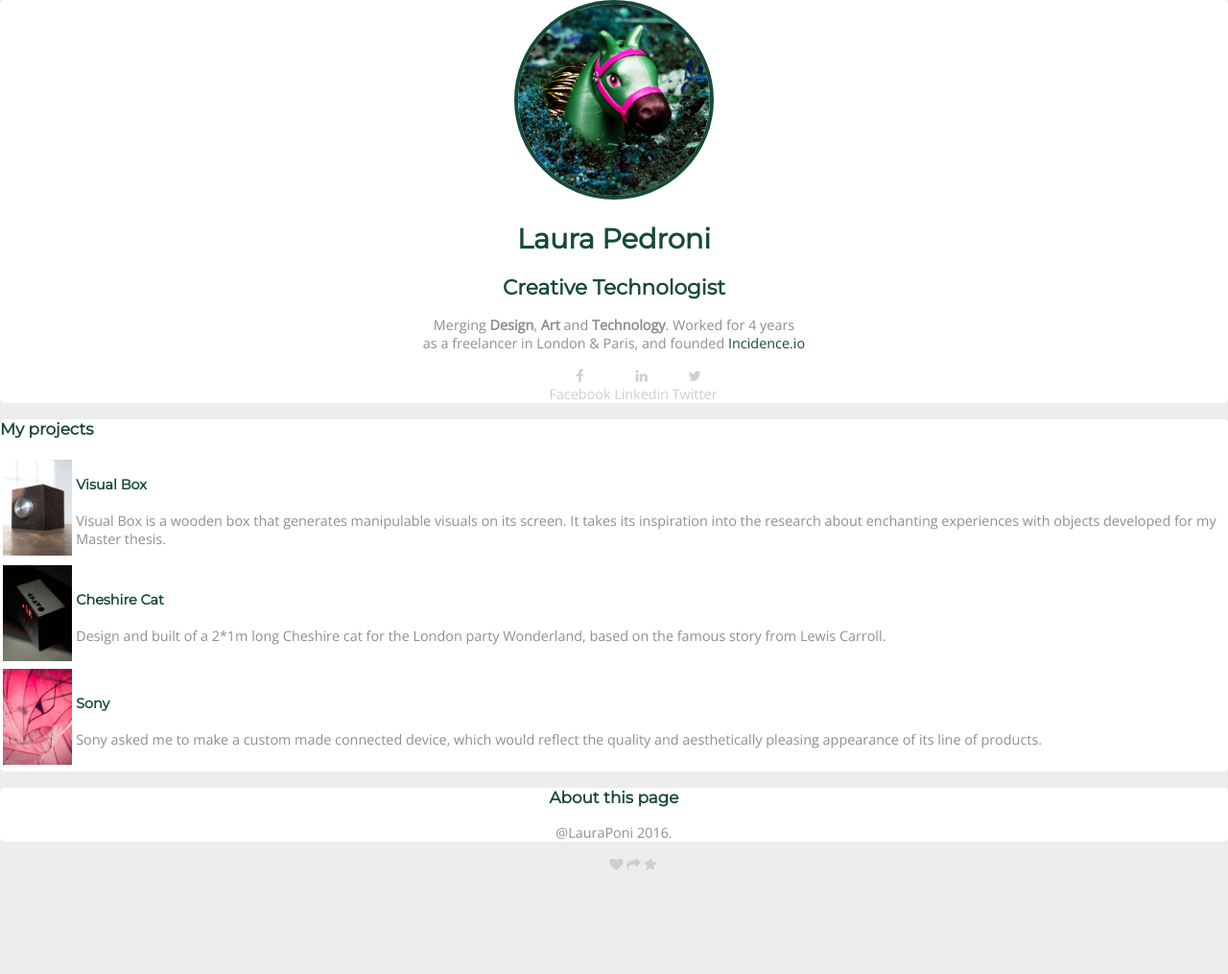
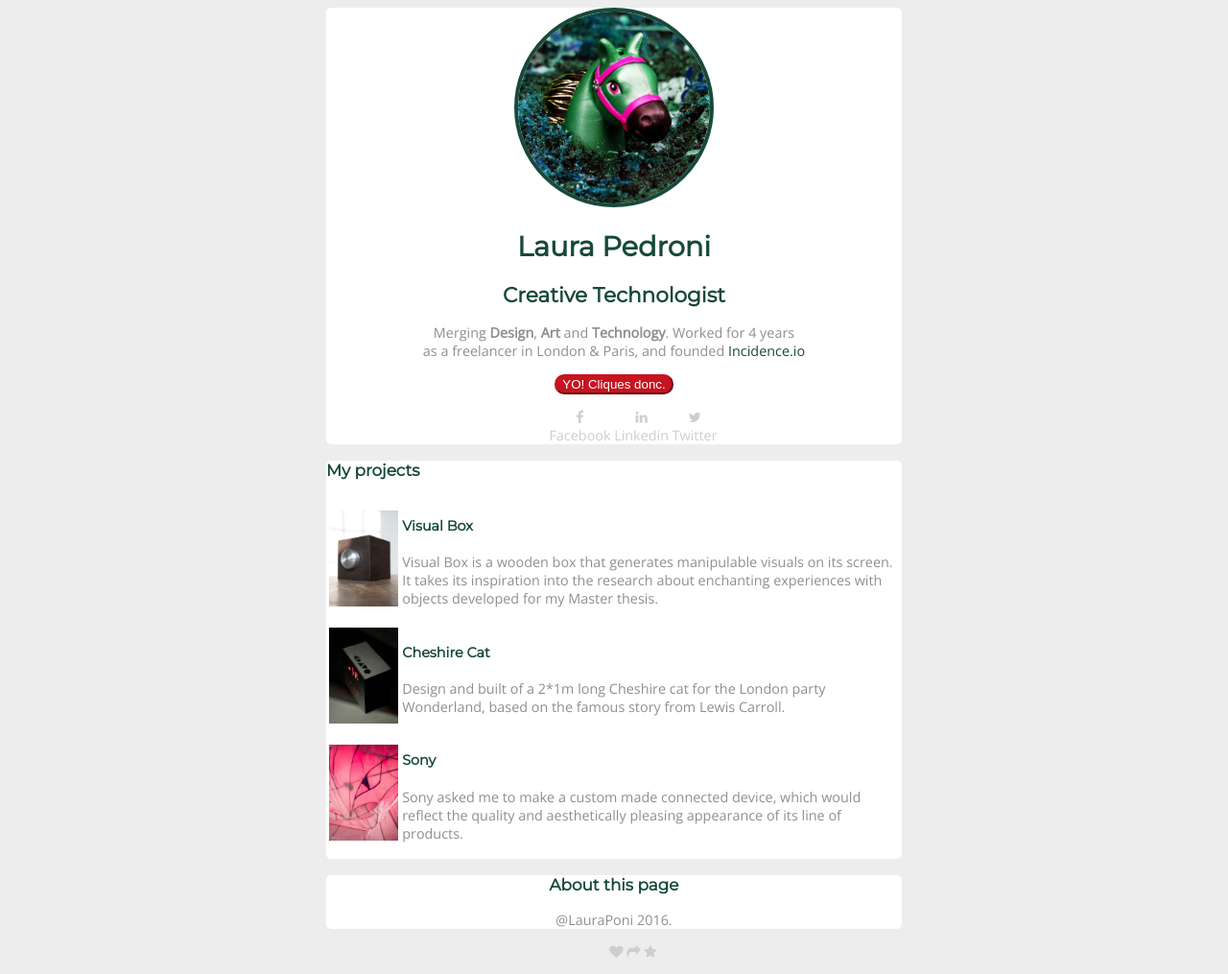
Before and after one commit to laurage/profile, a plain HTML site: page index.html in a window 1280 px wide. Shown: the whole page at 96% size. Before the commit the page ends 925 px from the top, so only its background shows below. Drawn offline with nearby package versions, Linux system fonts and the light colour scheme.

Commit message:
profile page add button & fix width

```diff
--- a/index.html
+++ b/index.html
@@ -11,11 +11,15 @@
     <link href='https://fonts.googleapis.com/css?family=Montserrat' rel='stylesheet' type='text/css'>
   </head>
   <body>
-  <div class = box id = profile>
-    <img id = profilepic src = "resources/profilepic.jpg" alt = "Laura Profile Pic" height = 200 width = 200>
+  <div id= "content">
+  <div class="box" id ="profile">
+    <img id = "profilepic" src = "resources/profilepic.jpg" alt = "Laura Profile Pic" height = 200 width = 200>
     <h1>Laura Pedroni</h1>
     <h2>Creative Technologist</h2>
     <p>Merging <strong>Design</strong>, <strong>Art</strong> and <strong>Technology</strong>. Worked for 4 years </br> as a freelancer in London & Paris, and founded <a id = link_incidence href="www.incidence.io" target= "_blank">Incidence.io</a></p>
+
+    <button type = "click" value = "click">YO! Cliques donc.</button>
+
     <ul class="list-inline">
       <li><a href="hyperlink" target= "_blank" ><i class="fa fa-facebook" aria-hidden="true"></i><br>Facebook</a></li>
       <li><a href="hyperlink" target= "_blank" ><i class="fa fa-linkedin" aria-hidden="true"></i><br>Linkedin</a>
@@ -25,7 +29,7 @@
     </ul>
   </div>
 
-  <div class = box id = projects>
+  <div class = "box" id = "projects">
   <h3>My projects</h3>
 
   <table>
@@ -50,12 +54,12 @@
   </table>
   </div>
 
-  <div class = box id = footer>
+  <div class = "box" id = "footer">
   <h3>About this page</h3>
   <p>@LauraPoni 2016. </p>
   </div>
 
-  <div id = under_footer>
+  <div id = "under_footer">
   <ul>
     <li><a href="hyperlink" target= "_blank"> <i class="fa fa-heart" aria-hidden="true"></i></a></li>
     <li><a href="hyperlink" target= "_blank"><i class="fa fa-share" aria-hidden="true"></i></a></li>
@@ -63,6 +67,6 @@
   </ul>
   </div>
 
-
+  </div>
   </body>
 </html>
--- a/stylesheet.css
+++ b/stylesheet.css
@@ -1,16 +1,33 @@
 body {
+  color : #918F8C;
   background-color: #EDEDED;
-  width: 600;
-  margin: 0 auto;
   text-align: center;
-  color : #918F8C;
   font-size: 0.9em;
 }
 
+#content {
+  width: 600px;
+  margin: 0 auto;
+
+}
 
 h1, h2, h3, h4 {
   font-family: 'Montserrat', sans-serif;
   color : #17493A;
+}
+
+button {
+  background-color: #C61420;
+  color: white;
+  border-radius: 10px;
+  border-color: #C61420;
+  margin: 8;
+  padding: 10;
+}
+
+button:hover {
+  color: white;
+  background: #C61414;
 }
 
 p, a {
@@ -31,6 +48,7 @@ a:hover{
   border-radius: 5px;
   padding: 15 50 15 50;
   margin: 30 auto 30 auto;
+  box-shadow: 2 1 0 0;
 }
 
 #profilepic {
```
